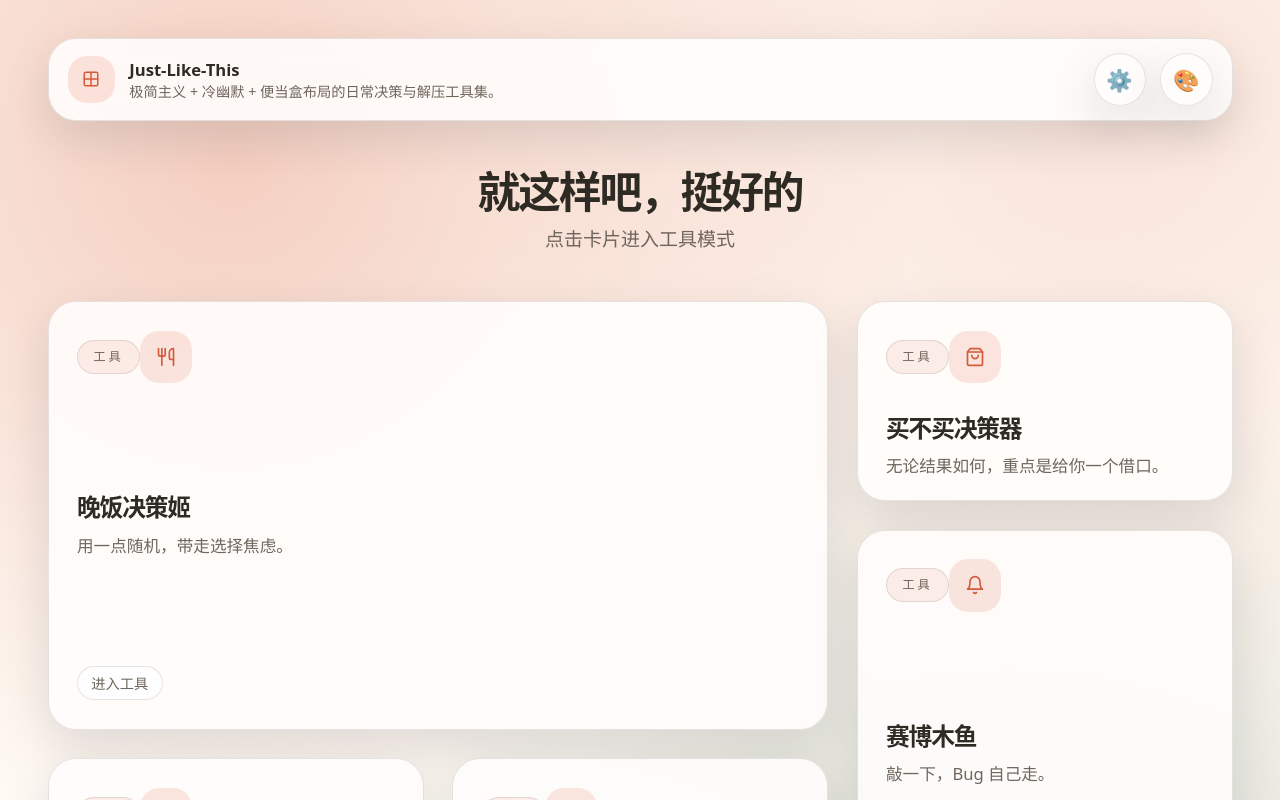
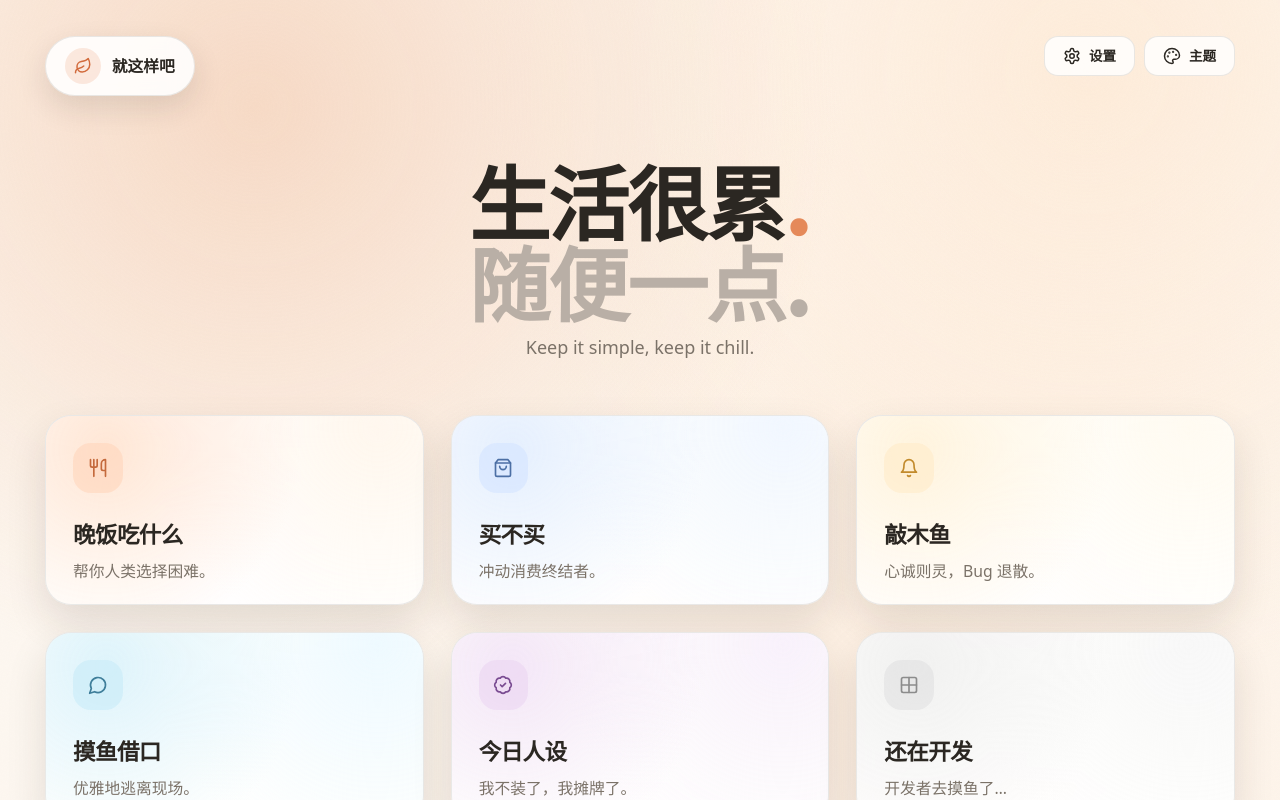
Before and after one commit to dandan1232/Just-Like-This, a React (Vite) app: page / in a window 1280 px wide. Shown: the top 800 px of the page. Built offline with nearby package versions, Linux system fonts and the light colour scheme.

Commit message:
feat：更换整体布局+卡片消失术

```diff
--- a/src/App.jsx
+++ b/src/App.jsx
@@ -3,8 +3,11 @@ import {
   BadgeCheck,
   Bell,
   Grid2X2,
+  Leaf,
   MessageCircle,
+  Palette,
   Plus,
+  Settings,
   ShoppingBag,
   Utensils,
   X,
@@ -12,25 +15,23 @@ import {
 
 const TRANSLATIONS = {
   zh: {
-    appName: "Just-Like-This",
+    appName: "就这样吧",
     nav: {
-      switchLang: "中英切换",
-      switchTheme: "主题",
+      settings: "设置",
+      theme: "主题",
       warm: "暖阳",
       cool: "微凉",
       dark: "静夜",
     },
     hero: {
-      title: "就这样吧，挺好的",
-      subtitle: "极简主义 + 冷幽默 + 便当盒布局的日常决策与解压工具集。",
+      title: "生活很累",
+      titleMuted: "随便一点",
+      subtitle: "Keep it simple, keep it chill.",
     },
     grid: {
-      hint: "点击卡片进入工具模式",
-      coming: "敬请期待",
-      comingDesc: "下一款工具正在沸腾。",
+      coming: "还在开发",
+      comingDesc: "开发者去摸鱼了…",
       label: "工具",
-      enter: "进入工具",
-      soon: "即将",
     },
     common: {
       back: "返回主页",
@@ -38,8 +39,8 @@ const TRANSLATIONS = {
     },
     tools: {
       dinner: {
-        title: "晚饭决策姬",
-        desc: "用一点随机，带走选择焦虑。",
+        title: "晚饭吃什么",
+        desc: "帮你人类选择困难。",
         cta: "抽一次",
         add: "加入菜单",
         placeholder: "添加菜单，比如：番茄炒蛋",
@@ -50,8 +51,8 @@ const TRANSLATIONS = {
         defaultMenu: ["家常面", "牛肉饭", "砂锅粥", "清炒时蔬", "小火锅", "寿司卷"],
       },
       buy: {
-        title: "买不买决策器",
-        desc: "无论结果如何，重点是给你一个借口。",
+        title: "买不买",
+        desc: "冲动消费终结者。",
         cta: "请裁决",
         buy: "买",
         hold: "先别",
@@ -73,16 +74,16 @@ const TRANSLATIONS = {
         },
       },
       fish: {
-        title: "赛博木鱼",
-        desc: "敲一下，Bug 自己走。",
+        title: "敲木鱼",
+        desc: "心诚则灵，Bug 退散。",
         cta: "敲一下",
         modes: ["Bug 退散", "需求不改", "会议收敛", "灵感涌现"],
         responses: ["功德 +1", "已静音尘世", "Bug 已远离", "呼吸变稳了"],
         counterLabel: "今日功德",
       },
       excuse: {
-        title: "完美摸鱼借口",
-        desc: "荒诞但自洽，让紧张降温。",
+        title: "摸鱼借口",
+        desc: "优雅地逃离现场。",
         cta: "生成借口",
         default: "点击生成一条合理又不完全合理的理由。",
         pool: [
@@ -95,7 +96,7 @@ const TRANSLATIONS = {
       },
       persona: {
         title: "今日人设",
-        desc: "给自己一个轻巧的标签。",
+        desc: "我不装了，我摊牌了。",
         cta: "刷新人设",
         default: "等待分配",
         pool: [
@@ -109,25 +110,23 @@ const TRANSLATIONS = {
     },
   },
   en: {
-    appName: "Just-Like-This",
+    appName: "Just Like This",
     nav: {
-      switchLang: "Language",
-      switchTheme: "Theme",
+      settings: "Settings",
+      theme: "Theme",
       warm: "Warm",
       cool: "Cool",
       dark: "Night",
     },
     hero: {
-      title: "Just like this. It is enough.",
-      subtitle: "Minimalism + dry humor + bento grid for daily decisions and chill.",
+      title: "Life is heavy",
+      titleMuted: "Keep it simple",
+      subtitle: "Keep it simple, keep it chill.",
     },
     grid: {
-      hint: "Tap a card to enter a tool.",
       coming: "Coming soon",
       comingDesc: "Next tool is simmering.",
       label: "Tool",
-      enter: "Enter",
-      soon: "Soon",
     },
     common: {
       back: "Back",
@@ -208,12 +207,54 @@ const TRANSLATIONS = {
 };
 
 const TOOL_CARDS = [
-  { id: "dinner", icon: Utensils, size: "lg:col-span-2 lg:row-span-2" },
-  { id: "buy", icon: ShoppingBag, size: "lg:row-span-1" },
-  { id: "fish", icon: Bell, size: "lg:row-span-2" },
-  { id: "excuse", icon: MessageCircle, size: "lg:row-span-1" },
-  { id: "persona", icon: BadgeCheck, size: "lg:row-span-1" },
-  { id: "coming", icon: Grid2X2, size: "lg:row-span-1" },
+  {
+    id: "dinner",
+    icon: Utensils,
+    glow: "rgba(255, 214, 187, 0.75)",
+    glow2: "rgba(255, 244, 232, 0.9)",
+    iconBg: "rgba(255, 214, 187, 0.6)",
+    iconInk: "#c46a3d",
+  },
+  {
+    id: "buy",
+    icon: ShoppingBag,
+    glow: "rgba(212, 229, 255, 0.75)",
+    glow2: "rgba(236, 244, 255, 0.9)",
+    iconBg: "rgba(212, 229, 255, 0.6)",
+    iconInk: "#4c6fa5",
+  },
+  {
+    id: "fish",
+    icon: Bell,
+    glow: "rgba(255, 236, 201, 0.75)",
+    glow2: "rgba(255, 249, 236, 0.9)",
+    iconBg: "rgba(255, 236, 201, 0.6)",
+    iconInk: "#c28b2d",
+  },
+  {
+    id: "excuse",
+    icon: MessageCircle,
+    glow: "rgba(200, 236, 248, 0.75)",
+    glow2: "rgba(232, 248, 255, 0.9)",
+    iconBg: "rgba(200, 236, 248, 0.6)",
+    iconInk: "#3f7e9a",
+  },
+  {
+    id: "persona",
+    icon: BadgeCheck,
+    glow: "rgba(236, 214, 242, 0.75)",
+    glow2: "rgba(246, 236, 250, 0.9)",
+    iconBg: "rgba(236, 214, 242, 0.6)",
+    iconInk: "#7a4c92",
+  },
+  {
+    id: "coming",
+    icon: Grid2X2,
+    glow: "rgba(230, 230, 230, 0.7)",
+    glow2: "rgba(245, 245, 245, 0.9)",
+    iconBg: "rgba(226, 226, 226, 0.6)",
+    iconInk: "#8c8c8c",
+  },
 ];
 
 const getRandomItem = (items) => items[Math.floor(Math.random() * items.length)];
@@ -222,8 +263,14 @@ const classNames = (...classes) => classes.filter(Boolean).join(" ");
 const ToolContainer = ({ toolId, content, onBack, labels }) => {
   if (!toolId) return null;
   return (
-    <div className="fixed inset-0 z-40 flex items-center justify-center bg-[var(--bg)]/85 px-4 py-10 backdrop-blur-sm">
-      <div className="card w-full max-w-4xl p-6 md:p-8 animate-fadeUp">
+    <div
+      className="fixed inset-0 z-40 flex items-center justify-center bg-[var(--bg)]/85 px-4 py-10 backdrop-blur-sm"
+      onClick={onBack}
+    >
+      <div
+        className="card w-full max-w-4xl p-6 md:p-8 animate-fadeUp"
+        onClick={(event) => event.stopPropagation()}
+      >
         <div className="flex flex-wrap items-center justify-between gap-4">
           <button
             type="button"
@@ -231,13 +278,6 @@ const ToolContainer = ({ toolId, content, onBack, labels }) => {
             className="btn-ghost active:scale-95"
           >
             ← {labels.back}
-          </button>
-          <button
-            type="button"
-            onClick={onBack}
-            className="rounded-full border border-[var(--line)] px-3 py-1 text-xs text-[var(--muted)] transition hover:bg-[var(--accent-soft)] active:scale-95"
-          >
-            {labels.close}
           </button>
         </div>
         <div className="mt-6">{content}</div>
@@ -597,49 +637,53 @@ function App() {
           activeTool ? "opacity-0 blur-sm pointer-events-none" : "opacity-100"
         )}
       >
-        <div className="sticky top-4 z-20 mx-auto max-w-6xl">
-          <nav className="card flex flex-wrap items-center justify-between gap-4 px-4 py-3 backdrop-blur-md">
-            <div className="flex items-center gap-3">
-              <div className="flex h-10 w-10 items-center justify-center rounded-2xl bg-[var(--accent-soft)] text-[var(--accent-strong)]">
-                <Grid2X2 size={18} />
+        <div className="sticky top-5 z-20 mx-auto flex max-w-6xl items-start justify-between gap-4">
+          <div className="logo-pill">
+            <div className="logo-icon">
+              <Leaf size={18} />
             </div>
-              <div>
-                <p className="text-sm font-semibold">{t.appName}</p>
-                <p className="text-xs text-[var(--muted)]">{t.hero.subtitle}</p>
+            <span className="text-sm font-semibold">{t.appName}</span>
           </div>
-            </div>
-            <div className="flex flex-wrap items-center gap-3">
+          <div className="flex items-center gap-2">
             <button
               type="button"
               onClick={handleLangCycle}
-                aria-label={t.nav.switchLang}
-                title={t.nav.switchLang}
-                className="card flex h-11 w-11 items-center justify-center text-lg transition active:scale-95"
+              aria-label={t.nav.settings}
+              title={t.nav.settings}
+              className="nav-btn"
             >
-                ⚙️
+              <Settings size={18} />
+              <span className="hidden text-xs font-semibold sm:inline">{t.nav.settings}</span>
             </button>
             <button
               type="button"
               onClick={handleThemeCycle}
-                aria-label={t.nav.switchTheme}
-                title={t.nav.switchTheme}
-                className="card flex h-11 w-11 items-center justify-center text-lg transition active:scale-95"
+              aria-label={t.nav.theme}
+              title={t.nav.theme}
+              className="nav-btn"
             >
-                🎨
+              <Palette size={18} />
+              <span className="hidden text-xs font-semibold sm:inline">{t.nav.theme}</span>
             </button>
           </div>
-          </nav>
         </div>
 
-        <section className="mx-auto mt-10 max-w-6xl">
-          <div className="flex flex-col gap-2 text-center">
-            <h1 className="text-3xl font-black tracking-tighter md:text-4xl">
-              {t.hero.title}
+        <section className="mx-auto mt-14 max-w-6xl">
+          <div className="flex flex-col gap-3 text-center">
+            <h1 className="font-display text-4xl font-black leading-tight tracking-tight md:text-6xl lg:text-7xl">
+              <span className="text-[var(--ink)]">{t.hero.title}</span>
+              <span className="text-[var(--accent)]">.</span>
+              <span className="block text-[var(--muted-strong)]">
+                {t.hero.titleMuted}
+                <span className="text-[var(--muted-strong)]">.</span>
+              </span>
             </h1>
-            <p className="text-sm text-[var(--muted)] md:text-base">{t.grid.hint}</p>
+            <p className="text-sm text-[var(--muted)] md:text-base">
+              {t.hero.subtitle}
+            </p>
           </div>
 
-          <div className="mt-10 grid auto-rows-[180px] gap-6 md:auto-rows-[200px] lg:grid-cols-3">
+          <div className="mt-12 grid auto-rows-[170px] gap-6 sm:grid-cols-2 md:auto-rows-[190px] lg:grid-cols-3">
             {TOOL_CARDS.map((tool, index) => {
               const content =
                 tool.id === "coming"
@@ -652,30 +696,25 @@ function App() {
                   type="button"
                   onClick={() => handleOpenTool(tool.id)}
                   className={classNames(
-                    "card group flex h-full flex-col justify-between overflow-hidden p-6 text-left transition-all duration-300 animate-fadeUp hover:-translate-y-1 hover:shadow-soft active:scale-[0.98]",
-                    tool.size,
+                    "tool-card group flex h-full flex-col justify-between overflow-hidden p-6 text-left transition-all duration-300 animate-fadeUp hover:-translate-y-1 active:scale-[0.98]",
                     tool.id === "coming" && "cursor-not-allowed opacity-70"
                   )}
-                  style={{ animationDelay: `${index * 80}ms` }}
+                  style={{
+                    animationDelay: `${index * 80}ms`,
+                    "--card-glow": tool.glow,
+                    "--card-glow-2": tool.glow2,
+                    "--icon-bg": tool.iconBg,
+                    "--icon-ink": tool.iconInk,
+                  }}
                 >
                   <div className="flex items-center justify-between">
-                    <span className="chip">
-                      {tool.id === "coming" ? t.grid.soon : t.grid.label}
-                    </span>
-                    <div className="flex h-11 w-11 items-center justify-center rounded-2xl bg-[var(--accent-soft)] text-[var(--accent-strong)] transition group-hover:scale-105">
+                    <div className="tool-icon flex h-11 w-11 items-center justify-center rounded-2xl transition group-hover:scale-105">
                       <Icon size={20} />
                     </div>
                   </div>
                   <div className="mt-6 space-y-2">
-                    <h3 className="text-xl font-black tracking-tighter">
-                      {content.title}
-                    </h3>
+                    <h3 className="text-xl font-black tracking-tight">{content.title}</h3>
                     <p className="text-sm text-[var(--muted)]">{content.desc}</p>
-                  </div>
-                  <div className="mt-6 flex items-center gap-2 text-xs text-[var(--muted)]">
-                    <span className="pill">
-                      {tool.id === "coming" ? t.grid.coming : t.grid.enter}
-                    </span>
                   </div>
                 </button>
               );
--- a/src/index.css
+++ b/src/index.css
@@ -1,32 +1,35 @@
+@import url("https://fonts.googleapis.com/css2?family=Noto+Sans+SC:wght@400;500;700;900&family=Sora:wght@400;600;700;800&display=swap");
+
 @tailwind base;
 @tailwind components;
 @tailwind utilities;
 
 @layer base {
   :root {
-    --font-sans: ui-sans-serif, system-ui, -apple-system, "Segoe UI", "PingFang SC",
-      "Microsoft YaHei", "Noto Sans CJK SC", sans-serif;
-    --font-serif: ui-serif, "Songti SC", "Noto Serif CJK SC", "Source Han Serif SC",
-      serif;
+    --font-sans: "Sora", "Noto Sans SC", "PingFang SC", "Microsoft YaHei", sans-serif;
+    --font-display: "Noto Sans SC", "Sora", "PingFang SC", "Microsoft YaHei", sans-serif;
+    --font-serif: "Noto Serif SC", "Songti SC", "Source Han Serif SC", serif;
     --font-mono: ui-monospace, SFMono-Regular, Menlo, Monaco, Consolas,
       "Liberation Mono", monospace;
-    --radius-card: 28px;
+    --radius-card: 26px;
   }
 
   [data-theme="warm"] {
-    --bg: #fffbf5;
-    --surface: #f6efe6;
-    --card: rgba(255, 253, 252, 0.9);
-    --ink: #2e2a24;
-    --muted: #6f665c;
-    --line: rgba(46, 42, 36, 0.12);
-    --accent: #e27d60;
-    --accent-strong: #d45a3a;
-    --accent-soft: rgba(226, 125, 96, 0.18);
-    --chip: rgba(226, 125, 96, 0.12);
-    --glow-1: rgba(226, 125, 96, 0.35);
-    --glow-2: rgba(246, 210, 196, 0.55);
-    --glow-3: rgba(153, 168, 143, 0.4);
+    --bg: #fdf7f0;
+    --surface: #f7efe5;
+    --card: rgba(255, 255, 255, 0.92);
+    --ink: #2b2722;
+    --muted: #7b7268;
+    --muted-strong: #b9afa6;
+    --line: rgba(46, 42, 36, 0.1);
+    --accent: #e58959;
+    --accent-strong: #d26b3d;
+    --accent-soft: rgba(229, 137, 89, 0.18);
+    --chip: rgba(229, 137, 89, 0.12);
+    --glow-1: rgba(243, 199, 170, 0.6);
+    --glow-2: rgba(255, 230, 206, 0.65);
+    --glow-3: rgba(255, 237, 221, 0.75);
+    --shadow-soft: 0 20px 50px rgba(53, 42, 31, 0.12);
   }
 
   [data-theme="cool"] {
@@ -35,6 +38,7 @@
     --card: rgba(252, 253, 255, 0.92);
     --ink: #1f2a37;
     --muted: #5f6b7b;
+    --muted-strong: #a4b0bf;
     --line: rgba(15, 23, 42, 0.12);
     --accent: #4e7c8a;
     --accent-strong: #3a6a77;
@@ -43,6 +47,7 @@
     --glow-1: rgba(78, 124, 138, 0.32);
     --glow-2: rgba(170, 198, 210, 0.5);
     --glow-3: rgba(156, 180, 196, 0.4);
+    --shadow-soft: 0 18px 42px rgba(15, 23, 42, 0.12);
   }
 
   [data-theme="dark"] {
@@ -52,6 +57,7 @@
     --card: rgba(36, 31, 28, 0.92);
     --ink: #f5f3ef;
     --muted: #b3a89f;
+    --muted-strong: #9f948b;
     --line: rgba(255, 255, 255, 0.12);
     --accent: #e6a57a;
     --accent-strong: #d98b59;
@@ -60,10 +66,11 @@
     --glow-1: rgba(230, 165, 122, 0.3);
     --glow-2: rgba(120, 98, 82, 0.45);
     --glow-3: rgba(94, 76, 63, 0.4);
+    --shadow-soft: 0 20px 48px rgba(0, 0, 0, 0.35);
   }
 
   html {
-    font-size: 19px;
+    font-size: 18px;
   }
 
   body {
@@ -94,9 +101,9 @@
 @layer components {
   .app-shell {
     min-height: 100vh;
-    background-image: radial-gradient(circle at 18% 12%, var(--glow-1) 0, transparent 45%),
-      radial-gradient(circle at 86% 8%, var(--glow-2) 0, transparent 40%),
-      radial-gradient(circle at 80% 84%, var(--glow-3) 0, transparent 48%);
+    background-image: radial-gradient(circle at 20% 12%, var(--glow-1) 0, transparent 45%),
+      radial-gradient(circle at 85% 8%, var(--glow-2) 0, transparent 45%),
+      radial-gradient(circle at 70% 80%, var(--glow-3) 0, transparent 55%);
     position: relative;
     overflow: hidden;
   }
@@ -115,8 +122,141 @@
     border-radius: var(--radius-card);
     border: 1px solid var(--line);
     background: var(--card);
-    box-shadow: 0 18px 48px rgba(15, 23, 42, 0.12);
+    box-shadow: var(--shadow-soft);
     backdrop-filter: blur(10px);
+  }
+
+  .logo-pill {
+    display: inline-flex;
+    align-items: center;
+    gap: 0.6rem;
+    padding: 0.6rem 1.05rem;
+    border-radius: 999px;
+    border: 1px solid var(--line);
+    background: rgba(255, 255, 255, 0.88);
+    box-shadow: 0 12px 30px rgba(42, 34, 24, 0.12);
+    backdrop-filter: blur(12px);
+  }
+
+  [data-theme="dark"] .logo-pill {
+    background: rgba(36, 31, 28, 0.86);
+    box-shadow: 0 12px 30px rgba(0, 0, 0, 0.45);
+  }
+
+  .logo-icon {
+    display: flex;
+    height: 36px;
+    width: 36px;
+    align-items: center;
+    justify-content: center;
+    border-radius: 999px;
+    background: var(--accent-soft);
+    color: var(--accent-strong);
+  }
+
+  .nav-btn {
+    display: inline-flex;
+    align-items: center;
+    gap: 0.45rem;
+    padding: 0.55rem 1rem;
+    border-radius: 14px;
+    border: 1px solid var(--line);
+    background: rgba(255, 255, 255, 0.82);
+    color: var(--ink);
+    font-size: 0.8rem;
+    transition: transform 0.2s ease, background 0.2s ease;
+  }
+
+  .nav-btn:hover {
+    background: var(--accent-soft);
+    transform: translateY(-1px);
+  }
+
+  [data-theme="dark"] .nav-btn {
+    background: rgba(36, 31, 28, 0.78);
+  }
+
+  .island {
+    border-radius: 999px;
+    border: 1px solid var(--line);
+    background: rgba(255, 255, 255, 0.88);
+    box-shadow: 0 14px 36px rgba(42, 34, 24, 0.12);
+    backdrop-filter: blur(12px);
+  }
+
+  [data-theme="dark"] .island {
+    background: rgba(36, 31, 28, 0.86);
+    box-shadow: 0 14px 36px rgba(0, 0, 0, 0.45);
+  }
+
+  .island-icon {
+    display: flex;
+    height: 32px;
+    width: 32px;
+    align-items: center;
+    justify-content: center;
+    border-radius: 999px;
+    background: var(--accent-soft);
+    color: var(--accent-strong);
+  }
+
+  .island-btn {
+    display: inline-flex;
+    align-items: center;
+    gap: 0.45rem;
+    padding: 0.4rem 0.75rem;
+    border-radius: 999px;
+    border: 1px solid var(--line);
+    background: rgba(255, 255, 255, 0.75);
+    color: var(--ink);
+    font-size: 0.75rem;
+    transition: transform 0.2s ease, background 0.2s ease;
+  }
+
+  .island-btn:hover {
+    background: var(--accent-soft);
+    transform: translateY(-1px);
+  }
+
+  [data-theme="dark"] .island-btn {
+    background: rgba(36, 31, 28, 0.7);
+  }
+
+  .tool-card {
+    position: relative;
+    --card-glow: var(--accent-soft);
+    --card-glow-2: transparent;
+    --icon-bg: var(--accent-soft);
+    --icon-ink: var(--accent-strong);
+    border-radius: var(--radius-card);
+    border: 1px solid var(--line);
+    background: var(--card);
+    box-shadow: 0 18px 40px rgba(45, 36, 26, 0.12);
+    backdrop-filter: blur(8px);
+  }
+
+  [data-theme="dark"] .tool-card {
+    box-shadow: 0 18px 40px rgba(0, 0, 0, 0.55);
+  }
+
+  .tool-card::before {
+    content: "";
+    position: absolute;
+    inset: 0;
+    background: radial-gradient(circle at 16% 18%, var(--card-glow) 0, transparent 55%),
+      radial-gradient(circle at 88% 6%, var(--card-glow-2) 0, transparent 60%);
+    opacity: 0.8;
+    pointer-events: none;
+  }
+
+  .tool-card > * {
+    position: relative;
+    z-index: 1;
+  }
+
+  .tool-icon {
+    background: var(--icon-bg);
+    color: var(--icon-ink);
   }
 
   .chip {
@@ -220,3 +360,9 @@
     background: linear-gradient(90deg, transparent, var(--line), transparent);
   }
 }
+
+@layer utilities {
+  .font-display {
+    font-family: var(--font-display);
+  }
+}
```
Lines whose indentation alone changed are shown as unchanged.
